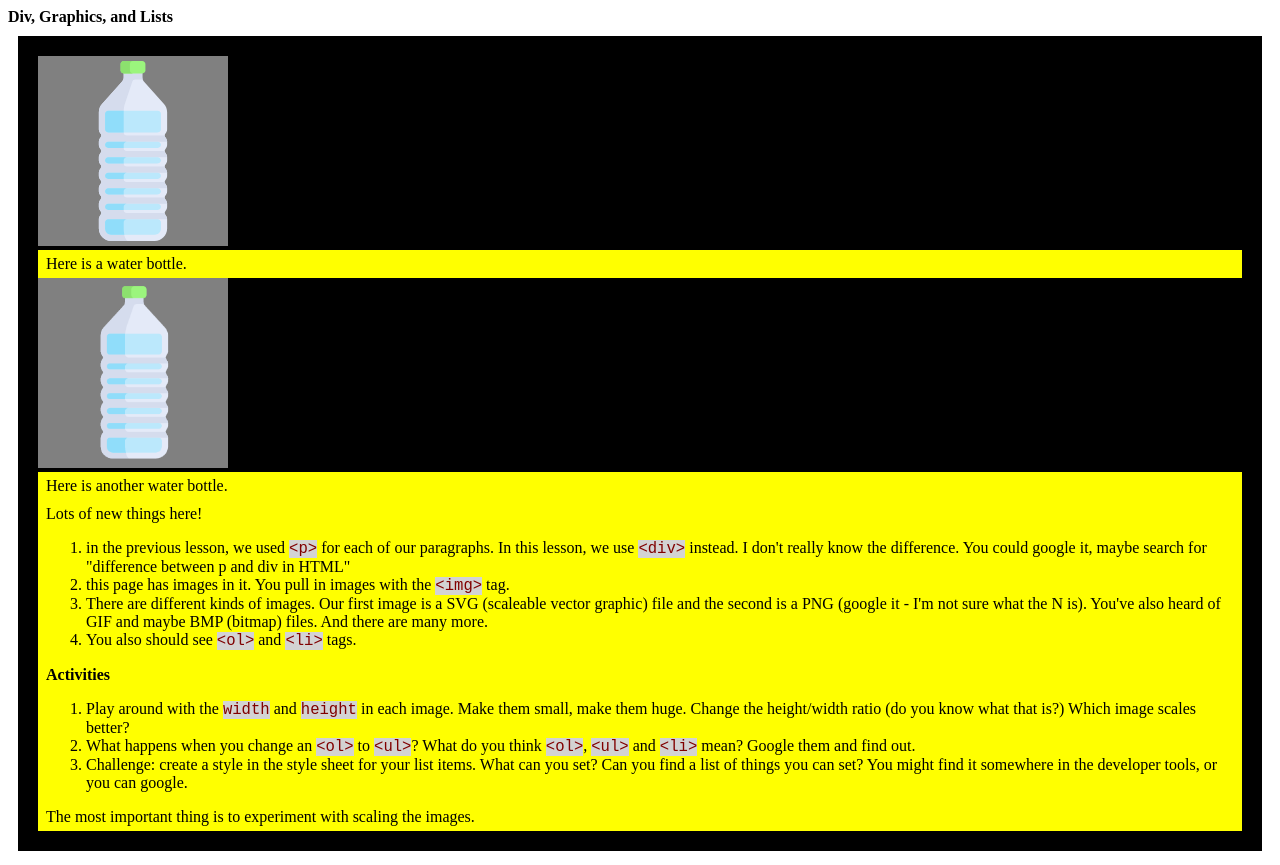
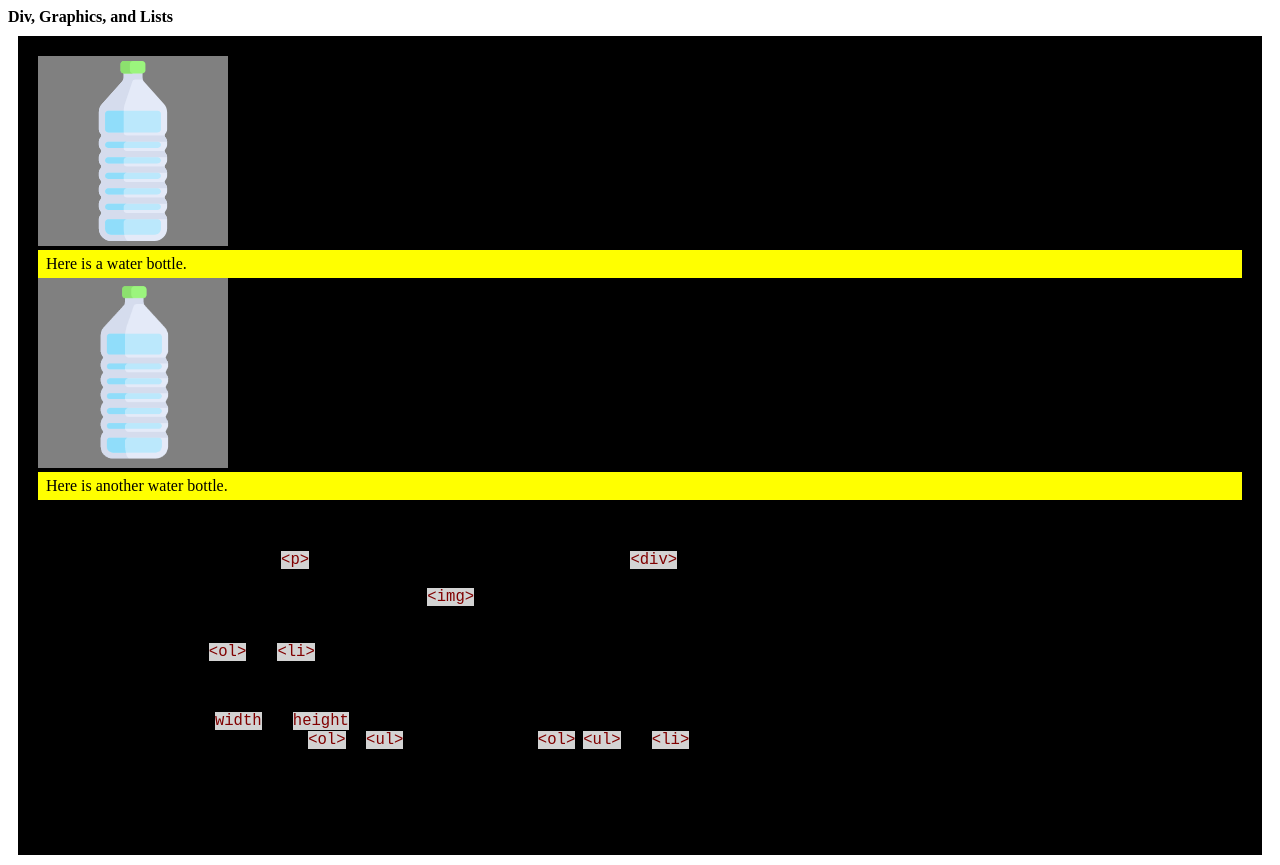
Before and after one commit to misterpaul/misterpaul.github.io, a plain HTML site: page learningweb/lesson3/index.html in a window 1280 px wide. Drawn offline with Linux system fonts and the light colour scheme.

Commit message:
change one para

```diff
--- a/learningweb/lesson3/index.html
+++ b/learningweb/lesson3/index.html
@@ -15,7 +15,7 @@
         <div class="inner-box">
             Here is another water bottle.
         </div>
-        <div class="inner-box">
+        <p>
             Lots of new things here!
             <ol>
                 <li>in the previous lesson, we used <font class=code>&lt;p&gt;</font> for each of our paragraphs.  In this lesson, we use <font class=code>&lt;div&gt;</font> instead. I don't really know the difference.
@@ -34,7 +34,7 @@
                 <li>Challenge: create a style in the style sheet for your list items. What can you set? Can you find a list of things you can set? You might find it somewhere in the developer tools, or you can google.</li>
             </ol>
             The most important thing is to experiment with scaling the images.
-        </div>
+        </p>
 
     </div>
 </body>
```
